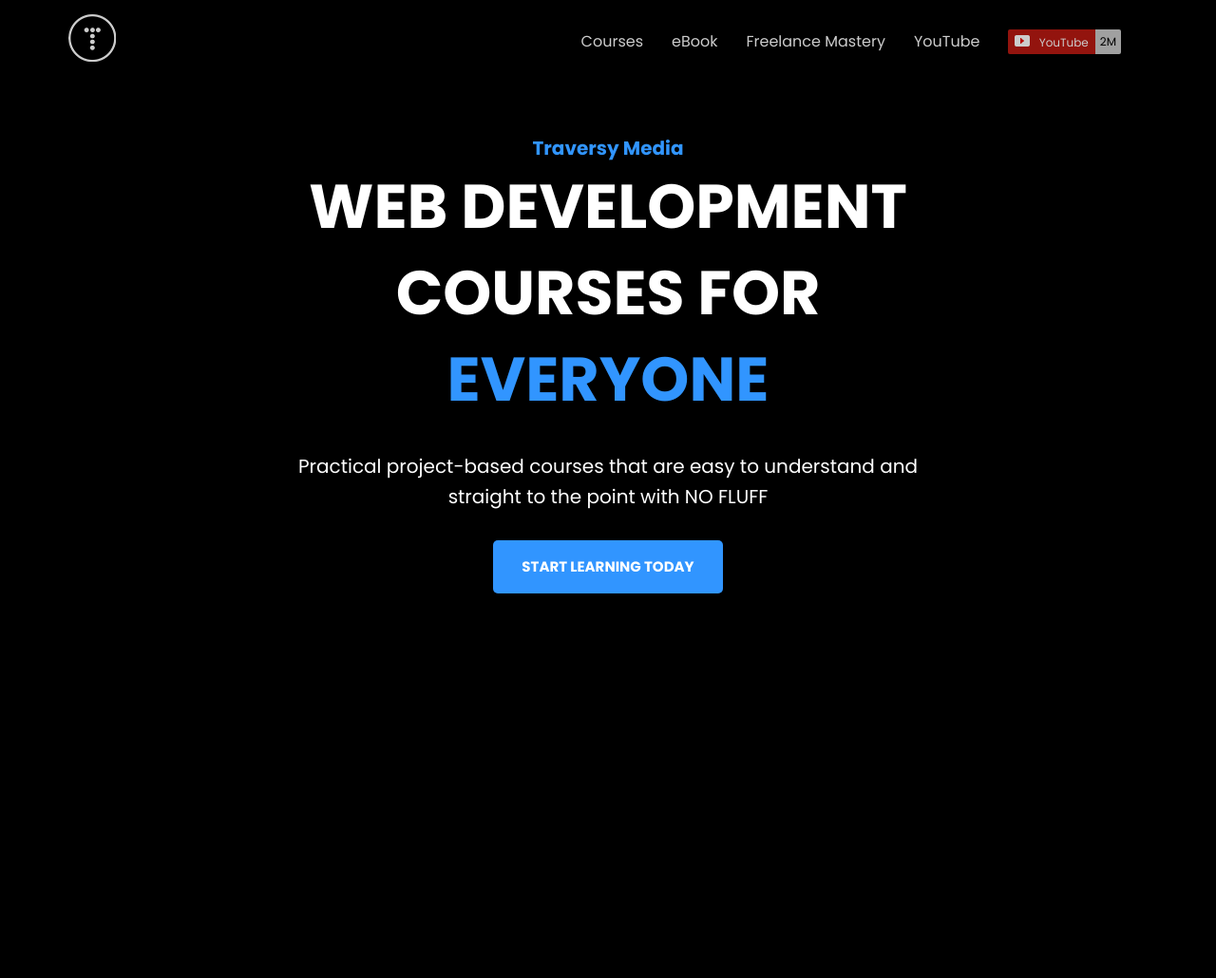
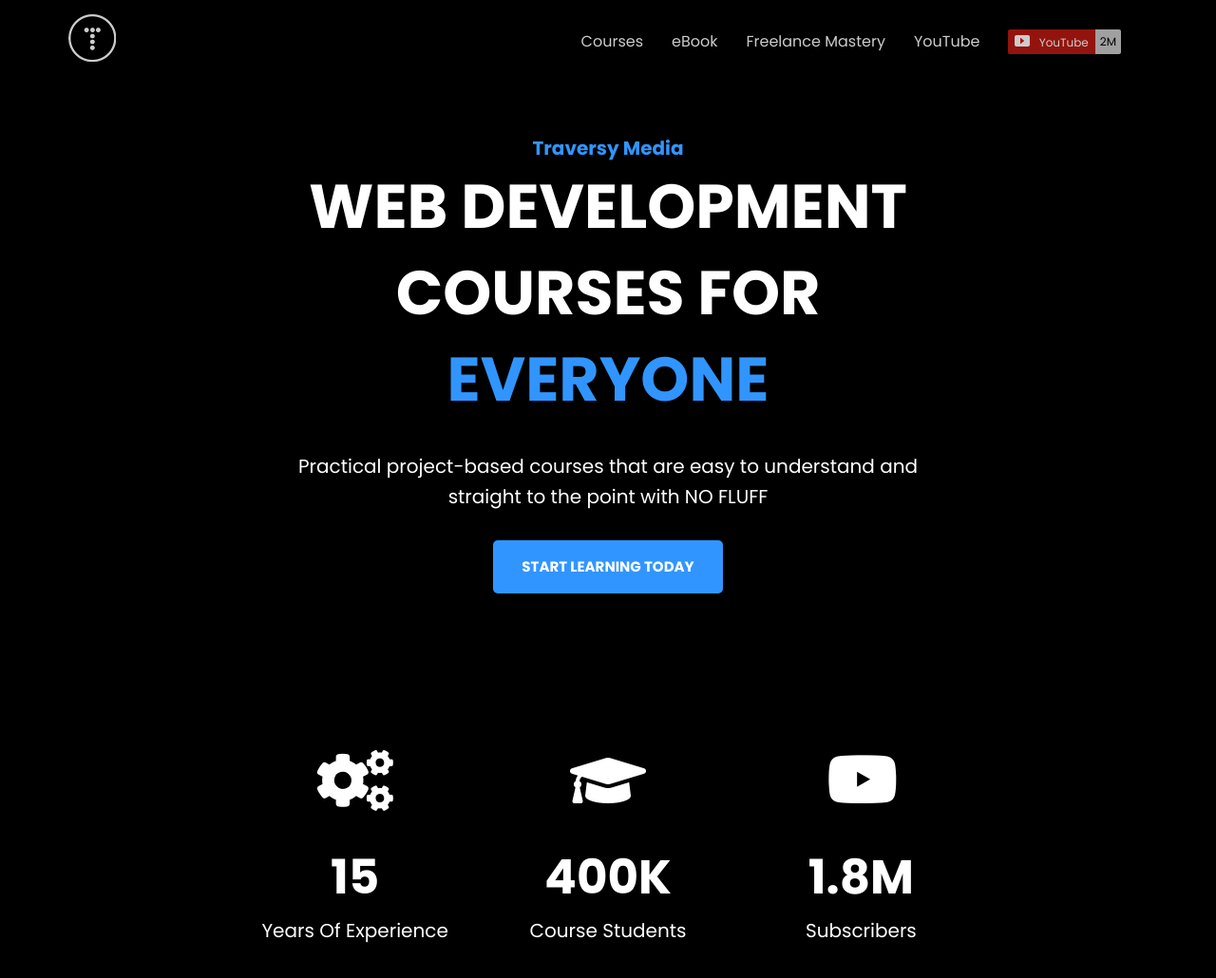
Before and after one commit to ionutziv7/TraversyMediaClone, a website: page index.html in a window 1280 px wide. Shown: the whole page at 95% size. Drawn offline with Linux system fonts and the light colour scheme.

Commit message:
Features stats

```diff
--- a/index.html
+++ b/index.html
@@ -16,8 +16,8 @@
 
     <link
       rel="stylesheet"
-      href="https://cdnjs.cloudflare.com/ajax/libs/font-awesome/6.2.1/css/all.min.css"
-      integrity="sha512-MV7K8+y+gLIBoVD59lQIYicR65iaqukzvf/nwasF0nqhPay5w/9lJmVM2hMDcnK1OnMGCdVK+iQrJ7lzPJQd1w=="
+      href="https://cdnjs.cloudflare.com/ajax/libs/font-awesome/5.15.4/css/all.min.css"
+      integrity="sha512-1ycn6IcaQQ40/MKBW2W4Rhis/DbILU74C1vSrLJxCq57o941Ym01SwNsOMqvEBFlcgUa6xLiPY/NS5R+E6ztJQ=="
       crossorigin="anonymous"
       referrerpolicy="no-referrer"
     />
@@ -92,6 +92,34 @@
         <a href="#courses" class="btn btn-primary">Start Learning Today</a>
       </header>
       <!-- End of Header -->
+
+      <!-- Features -->
+      <div class="features__container">
+        <div class="features__icons">
+          <div class="features__icon">
+            <i class="fas fa-cogs fa-4x"></i>
+            <div class="features__text">
+              <h2>15</h2>
+              <p>Years Of Experience</p>
+            </div>
+          </div>
+          <div class="features__icon">
+            <i class="fas fa-graduation-cap fa-4x"></i>
+            <div class="features__text">
+              <h2>400K</h2>
+              <p>Course Students</p>
+            </div>
+          </div>
+          <div class="features__icon">
+            <i class="fab fa-youtube fa-4x"></i>
+            <div class="features__text">
+              <h2>1.8M</h2>
+              <p>Subscribers</p>
+            </div>
+          </div>
+        </div>
+      </div>
+      <!-- End of Features -->
     </div>
     <!-- End of Container -->
   </body>
--- a/sass/components/_button.scss
+++ b/sass/components/_button.scss
@@ -2,7 +2,7 @@
   display: inline-block;
   font-size: 1.5rem;
   font-weight: 700;
-  border-radius: .5rem;
+  border-radius: 0.5rem;
   padding: 1rem 3rem;
   color: $color-white;
   background-color: $color-primary-blue;
--- a/sass/layout/_header.scss
+++ b/sass/layout/_header.scss
@@ -44,3 +44,40 @@
   opacity: 0.4;
   z-index: -10;
 }
+
+// ===== FEATURES =====
+.features {
+  &__container {
+    display: flex;
+    align-items: center;
+    justify-content: center;
+    margin: -15rem auto 0 auto;
+    text-align: center;
+  }
+
+  &__icons {
+    display: grid;
+    gap: 7rem;
+    grid-template-columns: repeat(3, 1fr);
+    color: #fff;
+    z-index: 100;
+  }
+
+  &__icon {
+    i {
+      font-size: 6.4rem;
+      font-weight: 900;
+      margin-bottom: 3rem;
+    }
+  }
+
+  &__text {
+    h2 {
+      font-size: 5rem;
+    }
+
+    p {
+      font-size: 2rem;
+    }
+  }
+}
```
Also changed, not shown: css/style.css.
